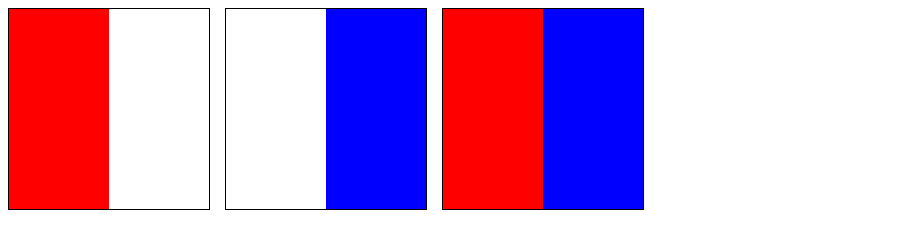
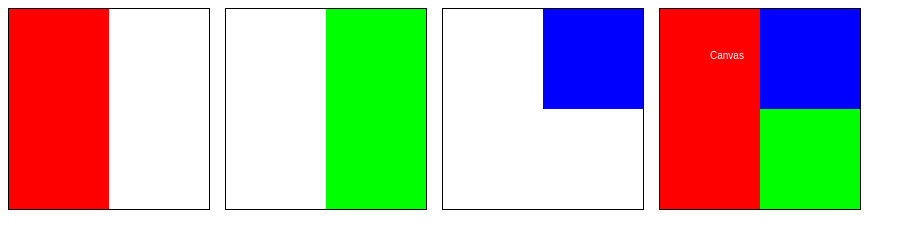
Before and after one commit to DBProductions/composite-canvas, a plain HTML site: page index.html in a window 1280 px wide. Shown: the whole page, without its empty margins (0-916 px from the left). Drawn offline with Linux system fonts and the light colour scheme.

Commit message:
modify README and add example

```diff
--- a/index.html
+++ b/index.html
@@ -7,20 +7,27 @@
 		<script>
 		window.onload = function () {
             var width = 200, height = 200;
-			// usage of composite canvas
 			var compoCanvas = new CompositeCanvas(width, height);
 			compoCanvas.addLayer('canvas1');
 			compoCanvas.addLayer('canvas2');
 			compoCanvas.addLayer('canvas3');
+			compoCanvas.addLayer('canvas4');
 
             var ctx = compoCanvas.getCtx('canvas1', '#f00');
 			ctx.fillRect(0, 0, width/2, height);
 
-			var ctx = compoCanvas.getCtx('canvas2', '#00f');
+			var ctx = compoCanvas.getCtx('canvas2', '#0f0');
 			ctx.fillRect(width/2, 0, width, height);
 
-			compoCanvas.canvasToCanvas('canvas1', 'canvas3');
-			compoCanvas.canvasToCanvas('canvas2', 'canvas3');
+			var ctx = compoCanvas.getCtx('canvas3', '#00f');
+			ctx.fillRect(width/2, 0, width, height/2);
+
+			compoCanvas.canvasToCanvas('canvas1', 'canvas4');
+			compoCanvas.canvasToCanvas('canvas2', 'canvas4');
+			compoCanvas.canvasToCanvas('canvas3', 'canvas4');
+
+			var ctx = compoCanvas.getCtx('canvas4');
+			ctx.fillText('Canvas', 50, 50);
 		}
 		</script>
 	</body>
```
Also changed, not shown: composite-canvas.js (+3 -5 lines), 1 other file.
